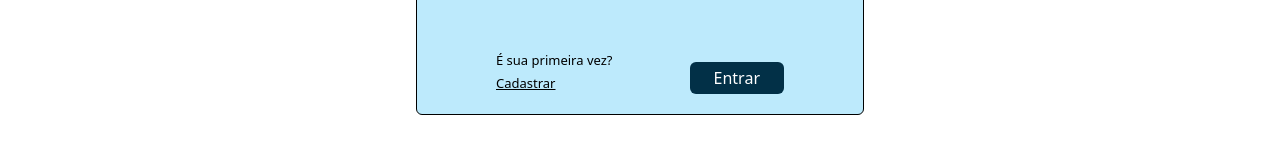
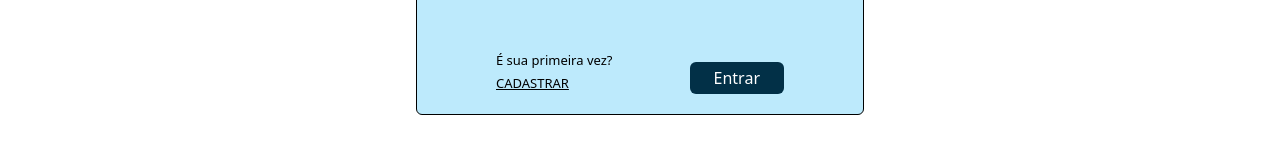
Before and after one commit to t4Facef/tic-2025-front, a React (Create React App) app: page /login in a window 1280 px wide. Shown: the part 558-718 px from the top of the page. Built offline with nearby package versions, Linux system fonts and the light colour scheme.

Commit message:
Correção de erro e preparação para criação da pagina de usuarios

```diff
--- a/src/App.tsx
+++ b/src/App.tsx
@@ -8,6 +8,7 @@ import Adequacao from './pages/adequacao';
 import NotFound from './pages/NotFound';
 import Login from './pages/login';
 import Cadastrar from './pages/cadastrar';
+import PgUsuario from './pages/pagina_usuario';
 
 function App() {
   return (
@@ -21,6 +22,7 @@ function App() {
           <Route path='/adequacao' element={<Adequacao/>}></Route>
           <Route path='/login' element={<Login/>}></Route>
           <Route path='/registrar' element={<Cadastrar/>}></Route>
+          <Route path='/usuarios/:id' element={<PgUsuario/>}></Route>
         </Route>
         <Route path="*" element={<NotFound />} />
       </Routes>
--- /dev/null
+++ b/src/data/fakedata.tsx
@@ -0,0 +1,3 @@
+export default function dataUsers(){
+
+}
--- a/src/pages/cadastrar.tsx
+++ b/src/pages/cadastrar.tsx
@@ -18,7 +18,7 @@ export default function Cadastrar(){
                         <div className="flex justify-between items-end pt-[9.5rem]">
                             <div className="flex flex-col text-[13px]">
                                 <span>Não é sua primeira vez?</span>
-                                <Link to="/login" className="underline pt-1">Entrar</Link>
+                                <Link to="/login" className="underline pt-1">ENTRAR</Link>
                             </div>
                             <GenericBlueButton color={3} link="/ai" classEdit="flex items-center max-h-[10px]">Registrar</GenericBlueButton> {/* A implementar */}
                         </div>
--- a/src/pages/login.tsx
+++ b/src/pages/login.tsx
@@ -22,7 +22,7 @@ export default function Login(){
                         <div className="flex justify-between items-end pt-32">
                             <div className="flex flex-col text-[13px]">
                                 <span>É sua primeira vez?</span>
-                                <Link to="/registrar" className="underline pt-1">Cadastrar</Link>
+                                <Link to="/registrar" className="underline pt-1">CADASTRAR</Link>
                             </div>
                             <GenericBlueButton color={3} link="/ai" classEdit="flex items-center max-h-[10px]">Entrar</GenericBlueButton> {/* A implementar */}
                         </div>
--- /dev/null
+++ b/src/pages/pagina_usuario.tsx
@@ -0,0 +1,7 @@
+export default function PgUsuario(){
+    return (
+        <div>
+
+        </div>
+    )
+}
```
